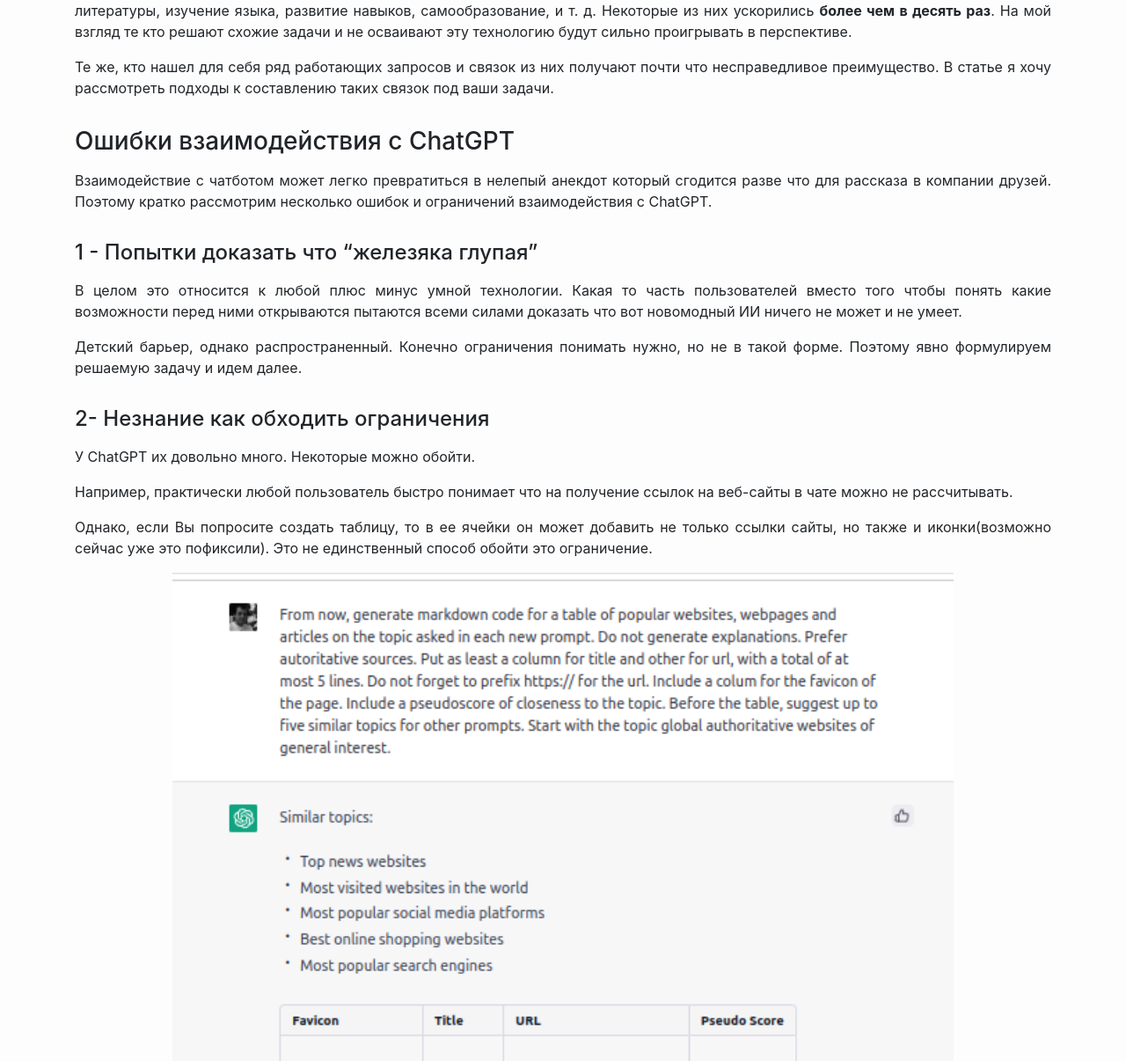
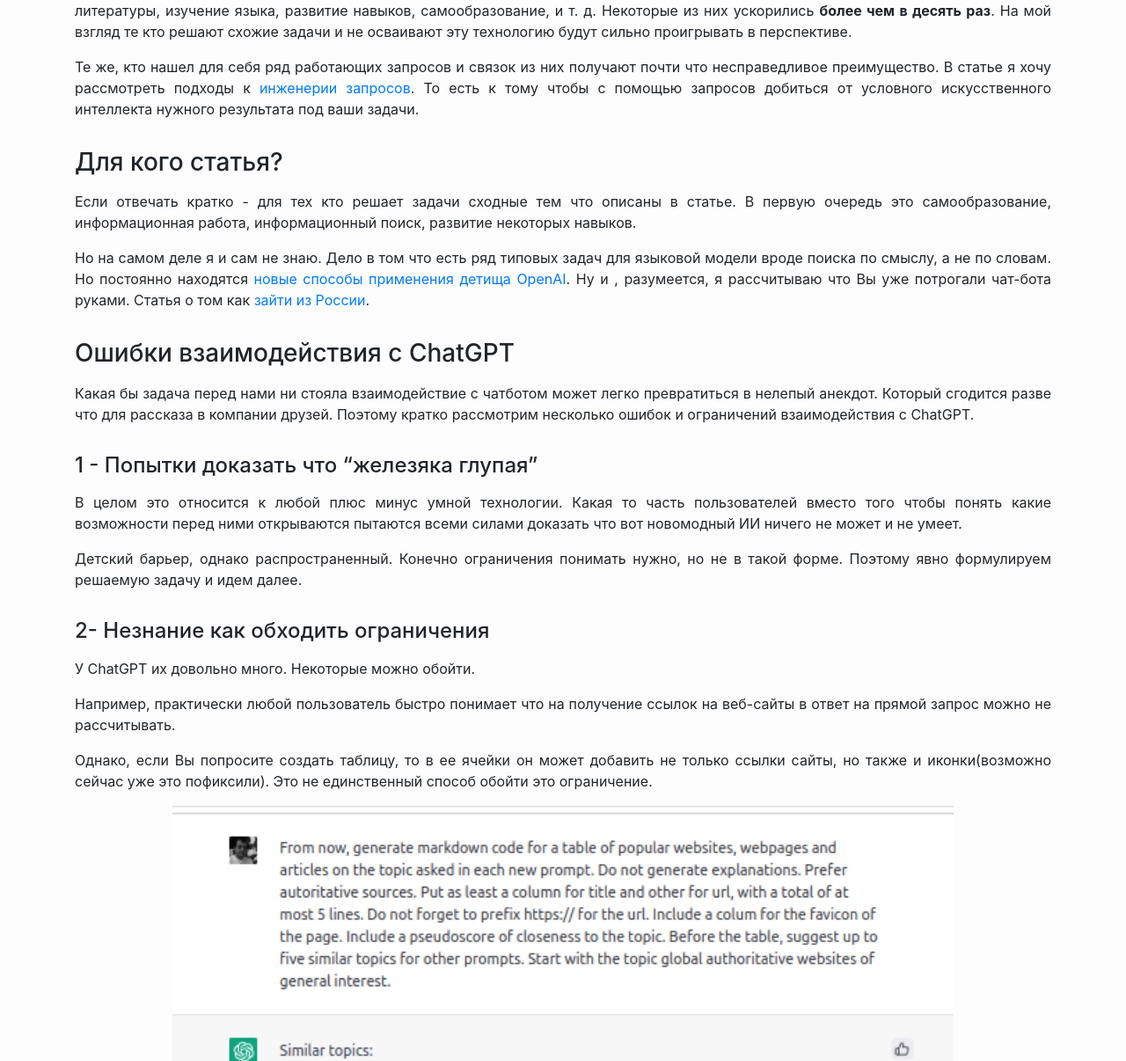
Before and after one commit to Nick-Senin/Nick-Senin.github.io, a Jekyll site: the page built from _posts/2023-01-16-Эксперт по продуктивности делает с ChatGPT всякое. Ошибки и ограничения.md, in a window 1280 px wide and 1400 px high, scrolled down 925 px. Shown: the part 194-1400 px from the top of the window at 88% size. Built offline with Jekyll 4.4.1, drawn with Linux system fonts in a browser that asks for light colours; some of the changed text lies outside the part shown.

Commit message:
autoCommit 20230121.145250

```diff
--- a/_posts/2023-01-16-Эксперт по продуктивности делает с ChatGPT всякое. Ошибки и ограничения.md
+++ b/_posts/2023-01-16-Эксперт по продуктивности делает с ChatGPT всякое. Ошибки и ограничения.md
@@ -6,10 +6,15 @@
 
 Спустя пару недель после тестирования хайпового бота ChatGPT я встроил его почти во все свои регулярные процессы : поиск литературы, изучение языка, развитие навыков,  самообразование, и т. д. Некоторые из них ускорились **более чем в десять раз**. На мой взгляд те кто решают схожие задачи и не осваивают эту технологию будут сильно проигрывать в перспективе.
 
-Те же, кто нашел для себя ряд работающих запросов и связок из них получают почти что несправедливое преимущество. В статье я хочу рассмотреть подходы к составлению таких связок под ваши задачи.
+Те же, кто нашел для себя ряд работающих запросов и связок из них получают почти что несправедливое преимущество. В статье я хочу рассмотреть подходы к [инженерии запросов](https://en.wikipedia.org/wiki/Prompt_engineering). То есть к тому чтобы с помощью запросов добиться от условного искусственного интеллекта нужного результата под ваши задачи.
+
+### Для кого статья?
+Если отвечать кратко - для тех кто решает задачи сходные тем что описаны в статье.   В первую очередь это самообразование, информационная работа, информационный поиск, развитие некоторых навыков.
+
+Но на самом деле я и сам не знаю. Дело в том что есть ряд типовых задач для языковой модели вроде поиска по смыслу, а не по словам.  Но постоянно находятся [новые способы применения детища OpenAI](https://cookup.ai/chatgpt/usecases/). Ну и , разумеется, я рассчитываю что Вы уже потрогали чат-бота руками. Статья о том как [зайти из России](https://habr.com/ru/post/704600/).
 
 ### Ошибки взаимодействия с ChatGPT
-Взаимодействие с чатботом может легко превратиться в нелепый анекдот который сгодится разве что для рассказа в компании друзей. Поэтому кратко рассмотрим несколько ошибок и ограничений взаимодействия с ChatGPT.
+Какая бы задача перед нами ни стояла взаимодействие с чатботом может легко превратиться в нелепый анекдот. Который сгодится разве что для рассказа в компании друзей. Поэтому кратко рассмотрим несколько ошибок и ограничений взаимодействия с ChatGPT.
 
 #### 1 - Попытки доказать что "железяка глупая"
 В целом это относится к любой плюс минус умной технологии. Какая то часть пользователей вместо того чтобы понять какие возможности перед ними открываются пытаются всеми силами доказать что вот новомодный ИИ ничего не может и не умеет.
@@ -19,14 +24,14 @@
 #### 2- Незнание как обходить ограничения
 У ChatGPT их довольно много. Некоторые можно обойти.
 
-Например, практически любой пользователь быстро понимает что на получение ссылок на веб-сайты в чате можно не рассчитывать.
+Например, практически любой пользователь быстро понимает что на получение ссылок на веб-сайты в ответ на прямой запрос можно не рассчитывать.
 
 Однако, если Вы попросите создать таблицу, то в ее ячейки он может добавить не только ссылки сайты, но также и иконки(возможно сейчас уже это пофиксили).  Это не единственный способ обойти это ограничение.
 
 <img src="/assets/Pasted image 20230111174921.png" alt="drawing" style="width:80%;"/>
 [Источник](https://twitter.com/arivero/status/1602275506979733504?s=20&t=1hrV9EbAhwsJPpaAupw1kg)
 
-#### Одноходовые запросы
+#### 3 - Запросы "в лоб"
 Подавляющую часть всех юзкейсов которые можно встретить в разных twitter-тредах или статьях содержат всего лишь один запрос. Ответ на который либо забавный, либо делает что-то интересное или немного полезное.
 
 Я же пришел к выводу что в целом наиболее продуктивны связки запросов.  Когда ответ на первый запрос вы преобразуете с помощью последующих. А часть задач если и решается, то только обходными путями.
@@ -35,6 +40,7 @@
 Если вы хотите на постоянке использовать возможности новой версии GPT, то нужно хорошо понимать и ее ограничения.
 
 <img src="/assets/Pasted image 20230111164317 1.png" alt="drawing" style="width:80%;"/>
+
 
 #### Выдуманные ответы
 Длинные перечисления правдоподобных рассуждений со ссылками на выдуманные работы? Легко.
@@ -53,7 +59,7 @@
 Поэтому если вы получаете ответ в духе "я просто языковая модель, и особо ничего не умею", то попробуйте еще пару раз. Особенно если ранее подобные запросы работали.
 
 #### Ограничение объема ввода/вывода
-Потенциально это не дает реализовать ряд потенциально полезных юзкейсов вроде выделения основных идей прошедшего митинга. Это если без костылей.
+Потенциально это не дает реализовать ряд потенциально полезных способы использования вроде выделения основных идей прошедшей он-лайн встречи/митинга. Это если без костылей.
 
 С выводом проще. Для того чтобы продолжить вывод достаточно написать "continue" (продолжай) и вывод будет продолжен. Этого достаточно почти всегда.
 
```
Also changed, not shown: other parts of _posts/2023-01-16-Эксперт по продуктивности делает с ChatGPT всякое. Ошибки и ограничения.md (+1 -1 lines), _posts/2023-01-21-Эксперт по продуктивности делает с ChatGPT всякое. Возможности и способы использования.md (added, +112 -0 lines), assets/Pasted image 20230112164017.png (added), assets/Pasted image 20230112164029.png (added), assets/Pasted image 20230112164210.png (added), assets/Pasted image 20230112171833.png (added), assets/Pasted image 20230112180857.png (added), assets/Pasted image 20230115165459.png (added), assets/Pasted image 20230115170529.png (added), assets/Pasted image 20230120175807.png (added), assets/Pasted image 20230120175821.png (added), 1 other file.
